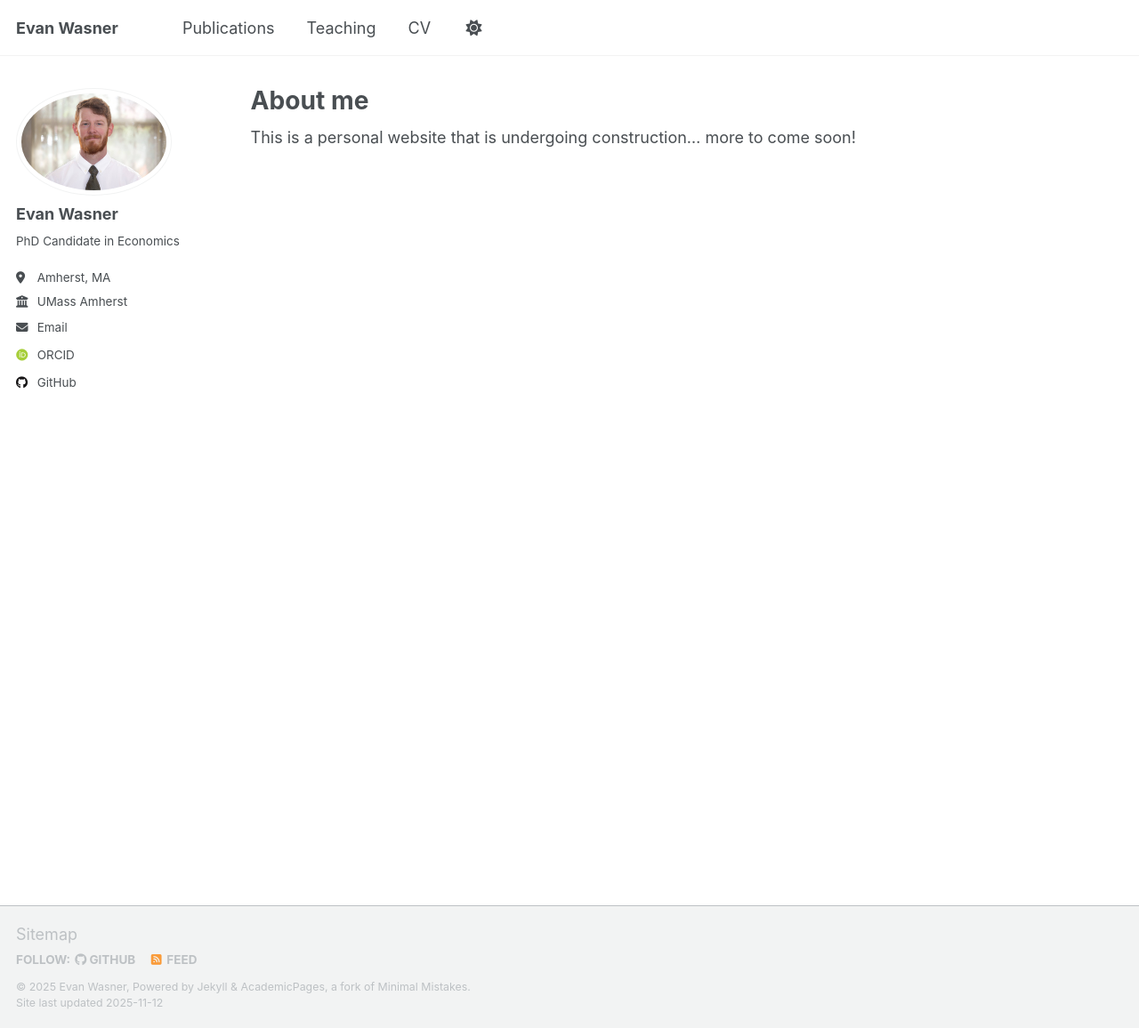
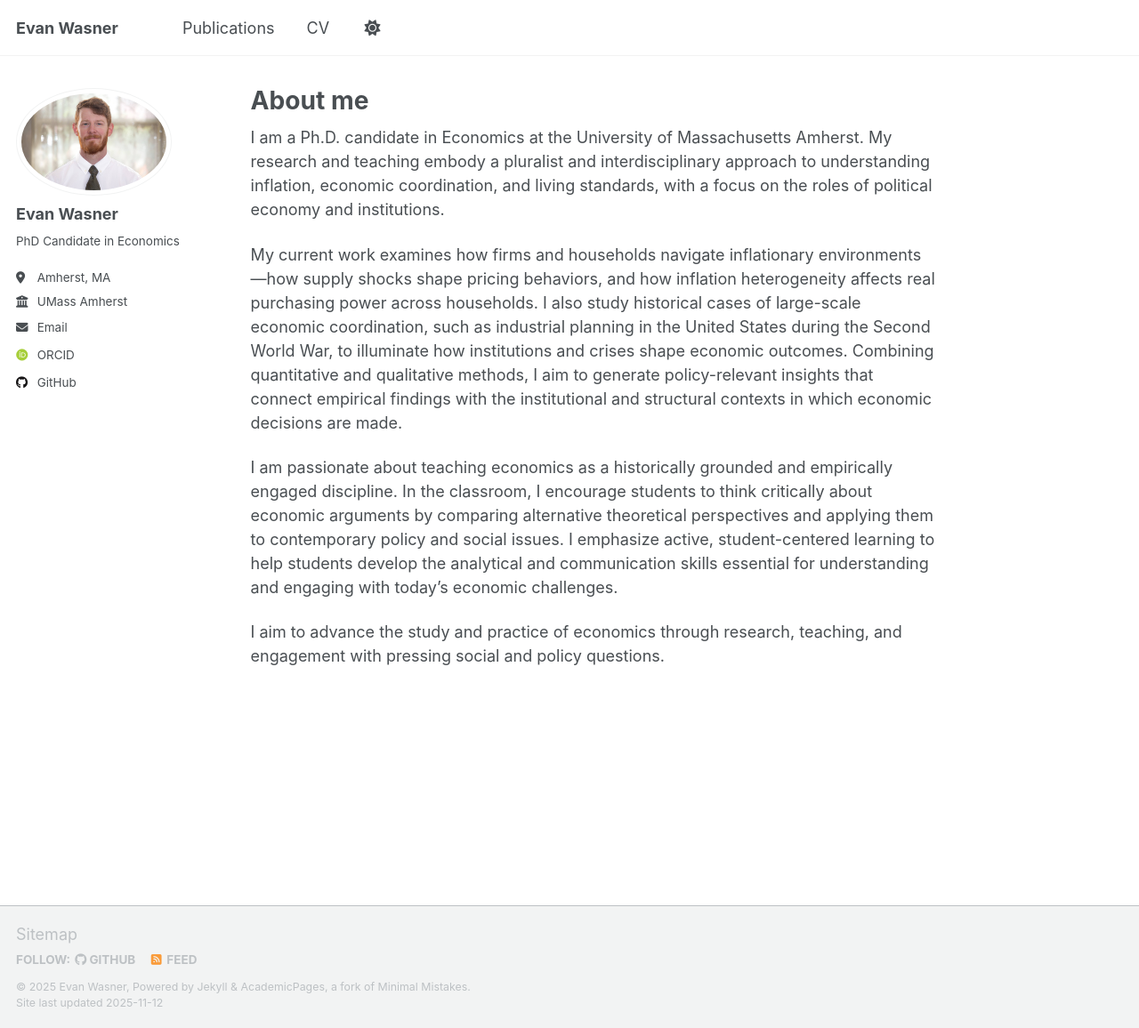
Before and after one commit to ewasner/ewasner.github.io, a Jekyll site: the page built from _pages/about.md, in a window 1280 px wide and 1156 px high. Shown: the whole window at 89% size. Built offline with Jekyll 4.4.1, drawn with Linux system fonts in a browser that asks for light colours; some web fonts are replaced; a script that is not in the unit is left out.

Commit message:
Temporary about page

```diff
--- a/_data/navigation.yml
+++ b/_data/navigation.yml
@@ -14,8 +14,8 @@ main:
   # - title: "Talks"
     # url: /talks/
 
-  - title: "Teaching"
-    url: /teaching/
+  # - title: "Teaching"
+    # url: /teaching/
 
   # - title: "Portfolio"
     # url: /portfolio/
--- a/_pages/about.md
+++ b/_pages/about.md
@@ -7,4 +7,10 @@ redirect_from:
   - /about.html
 ---
 
-This is a personal website that is undergoing construction... more to come soon!
+I am a Ph.D. candidate in Economics at the University of Massachusetts Amherst. My research and teaching embody a pluralist and interdisciplinary approach to understanding inflation, economic coordination, and living standards, with a focus on the roles of political economy and institutions.
+
+My current work examines how firms and households navigate inflationary environments—how supply shocks shape pricing behaviors, and how inflation heterogeneity affects real purchasing power across households. I also study historical cases of large-scale economic coordination, such as industrial planning in the United States during the Second World War, to illuminate how institutions and crises shape economic outcomes. Combining quantitative and qualitative methods, I aim to generate policy-relevant insights that connect empirical findings with the institutional and structural contexts in which economic decisions are made.
+
+I am passionate about teaching economics as a historically grounded and empirically engaged discipline. In the classroom, I encourage students to think critically about economic arguments by comparing alternative theoretical perspectives and applying them to contemporary policy and social issues. I emphasize active, student-centered learning to help students develop the analytical and communication skills essential for understanding and engaging with today’s economic challenges.
+
+I aim to advance the study and practice of economics through research, teaching, and engagement with pressing social and policy questions.
```
